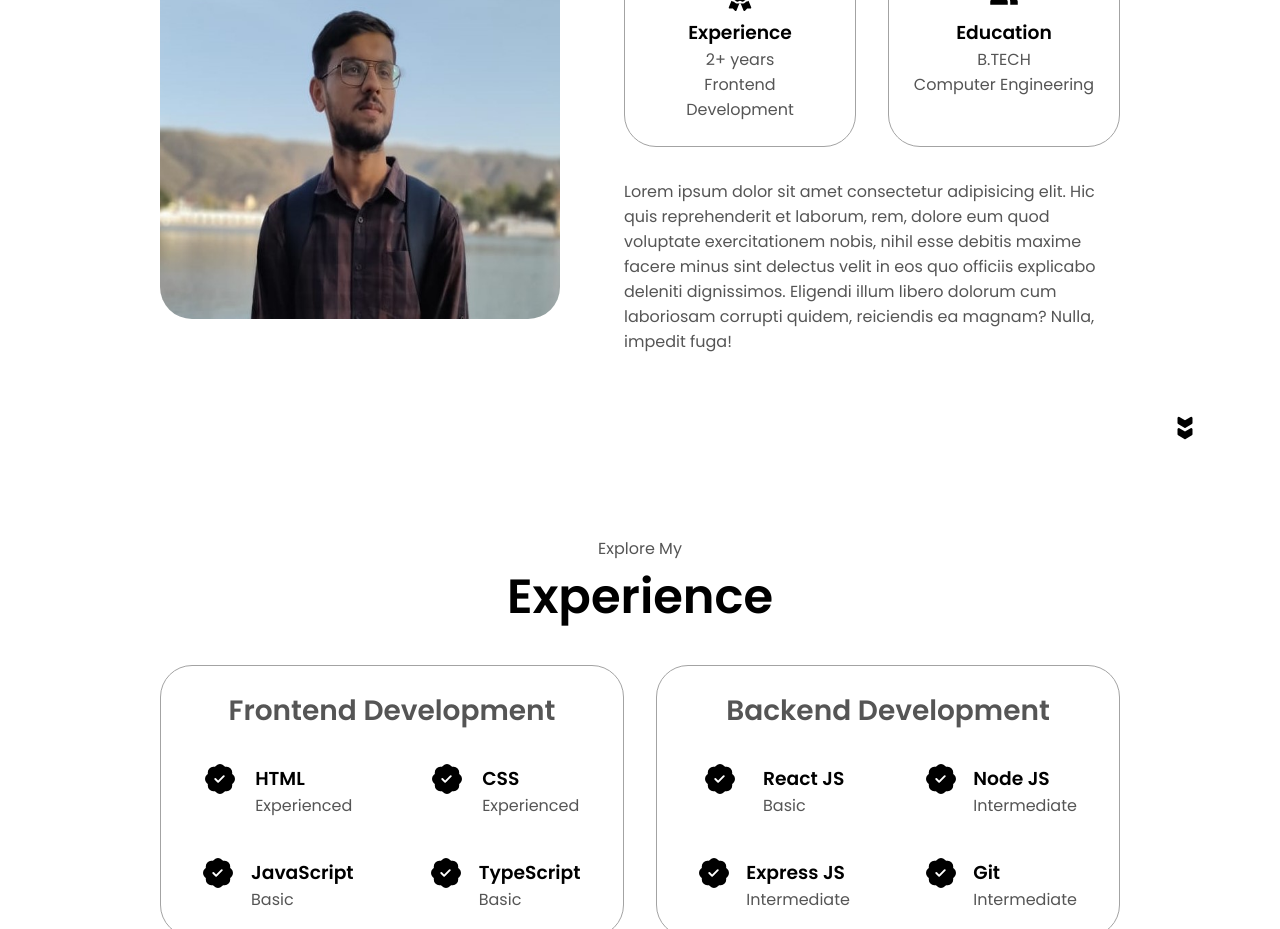
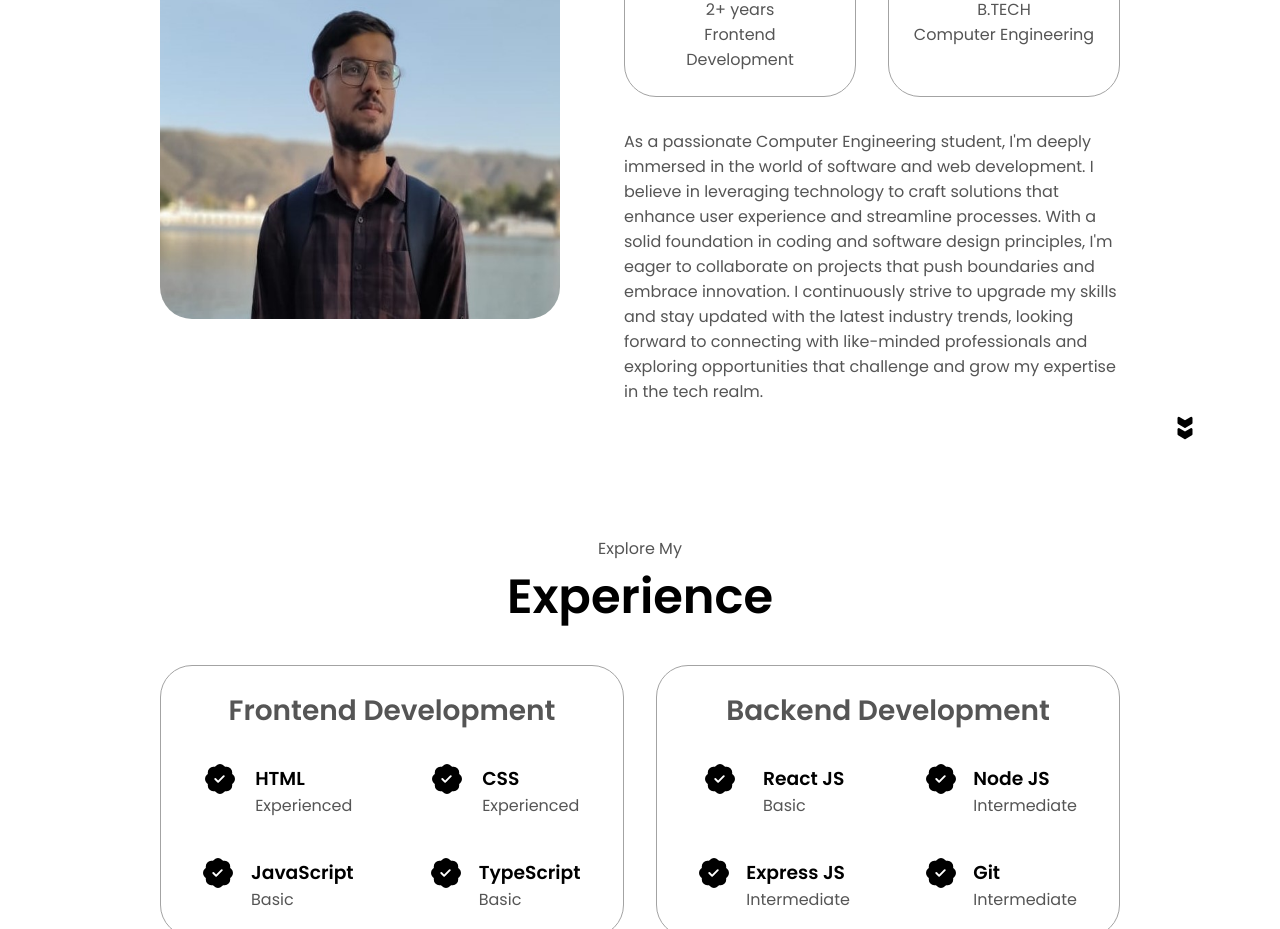
Before and after one commit to tanishqpandey26/digital-resume, a React (Create React App) app: page / in a window 1280 px wide. Shown: the part 1180-2109 px from the top of the page. Built offline with nearby package versions, Linux system fonts and the light colour scheme.

Commit message:
bio update

```diff
--- a/src/App.js
+++ b/src/App.js
@@ -3,7 +3,7 @@ import './App.css';
 
 import React, { useRef } from 'react';
 
-import {FaTwitter, FaGithub,FaLinkedin,FaFilePdf, FaGit} from "react-icons/fa";
+import {FaGithub,FaLinkedin} from "react-icons/fa";
 
 import {TbBadgesFilled} from "react-icons/tb";
 
@@ -153,12 +153,8 @@ const contactSectionRef = useRef(null);
           </div>
           <div class="text-container">
             <p>
-              Lorem ipsum dolor sit amet consectetur adipisicing elit. Hic quis
-              reprehenderit et laborum, rem, dolore eum quod voluptate
-              exercitationem nobis, nihil esse debitis maxime facere minus sint
-              delectus velit in eos quo officiis explicabo deleniti dignissimos.
-              Eligendi illum libero dolorum cum laboriosam corrupti quidem,
-              reiciendis ea magnam? Nulla, impedit fuga!
+            As a passionate Computer Engineering student, I'm deeply immersed in the world of software and web development. I believe in leveraging technology to craft solutions that enhance user experience and streamline processes.
+With a solid foundation in coding and software design principles, I'm eager to collaborate on projects that push boundaries and embrace innovation. I continuously strive to upgrade my skills and stay updated with the latest industry trends, looking forward to connecting with like-minded professionals and exploring opportunities that challenge and grow my expertise in the tech realm.
             </p>
           </div>
         </div>
@@ -378,7 +374,7 @@ const contactSectionRef = useRef(null);
           >
             <MdEmail size={30}/>
           </button>
-          <p><a href="mailto:examplemail@gmail.com">tanishqpandeyofficial@gmail.com</a></p>
+          <p><a href="mailto:tanishqpandeyofficial@gmail.com">tanishqpandeyofficial@gmail.com</a></p>
         </div>
 
         <div className="contact-info-container">
```
